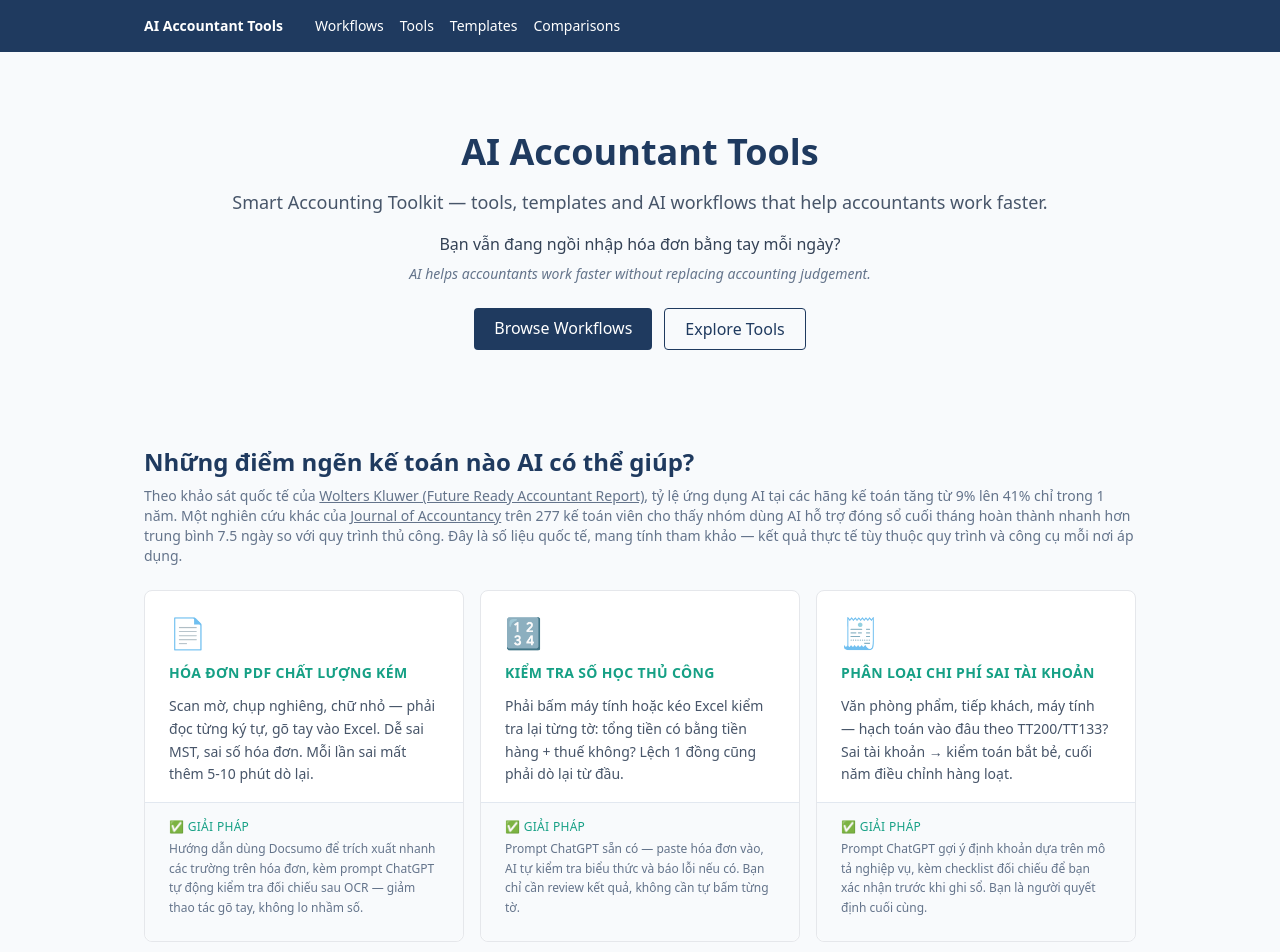
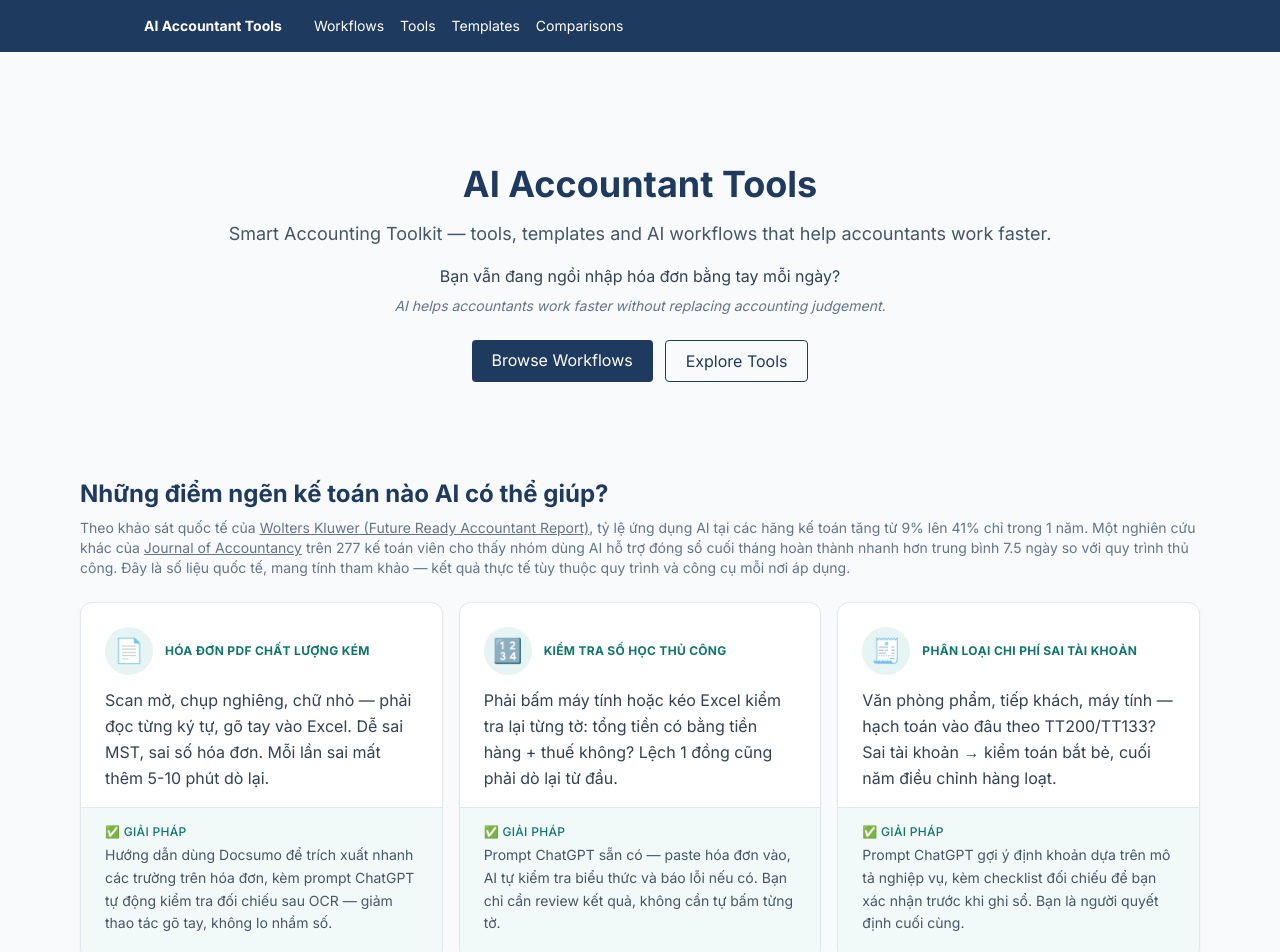
Before and after one commit to Meomeo-NT/ai-accountant-tools, a Next.js app: page / in a window 1280 px wide. Shown: the top 952 px of the page. Built offline with nearby package versions, Linux system fonts and the light colour scheme.

Commit message:
feat: apply design system from B2B/fintech research - update colors, PainCard, spacing, Inter font

```diff
--- a/src/app/layout.tsx
+++ b/src/app/layout.tsx
@@ -1,6 +1,9 @@
 import type { Metadata } from "next";
 import Link from "next/link";
+import { Inter } from "next/font/google";
 import "./globals.css";
+
+const inter = Inter({ subsets: ["latin"] });
 
 export const metadata: Metadata = {
   title: "AI Accountant Tools — Smart Accounting Toolkit",
@@ -21,7 +24,7 @@ export default function RootLayout({
 }) {
   return (
     <html lang="en">
-      <body className="min-h-screen flex flex-col">
+      <body className={`${inter.className} min-h-screen flex flex-col`}>
         <header className="bg-brand text-white">
           <nav className="max-w-5xl mx-auto px-4 py-4 flex flex-wrap gap-4 text-sm">
             <Link href="/" className="font-bold mr-4">
@@ -33,7 +36,7 @@ export default function RootLayout({
             <Link href="/comparisons">Comparisons</Link>
           </nav>
         </header>
-        <main className="flex-1 max-w-5xl mx-auto px-4 py-8 w-full">
+        <main className="flex-1 max-w-6xl mx-auto px-4 py-16 w-full">
           {children}
         </main>
         <footer className="bg-slate-800 text-slate-300 text-xs text-center py-6 px-4">
--- a/src/components/PainCard.tsx
+++ b/src/components/PainCard.tsx
@@ -7,15 +7,21 @@ interface PainCardProps {
 
 export default function PainCard({ icon, pain, consequence, solution }: PainCardProps) {
   return (
-    <div className="border rounded-lg p-6 bg-white hover:shadow-md transition-shadow flex flex-col">
-      <div className="text-3xl mb-3">{icon}</div>
-      <h3 className="font-bold text-sm uppercase tracking-wide text-accent">{pain}</h3>
-      <p className="text-sm text-slate-600 mt-3 leading-relaxed">{consequence}</p>
-      <div className="mt-4 pt-4 border-t border-slate-200 bg-slate-50 -mx-6 -mb-6 px-6 pb-6 rounded-b-lg">
-        <p className="text-xs font-medium text-accent uppercase tracking-wide mb-1">
+    <div className="border border-slate-200 rounded-xl p-6 bg-white shadow-sm hover:shadow-md hover:border-accent/20 transition-all duration-200 flex flex-col">
+      <div className="flex items-center gap-3 mb-3">
+        <span className="inline-flex items-center justify-center w-12 h-12 rounded-full bg-accent/10 text-2xl">
+          {icon}
+        </span>
+        <h3 className="font-bold text-xs uppercase tracking-wide text-accent-text">
+          {pain}
+        </h3>
+      </div>
+      <p className="text-base text-slate-700 leading-relaxed">{consequence}</p>
+      <div className="mt-4 pt-4 border-t border-slate-200 bg-accent/5 -mx-6 -mb-6 px-6 pb-6 rounded-b-xl">
+        <p className="text-xs font-medium text-accent-text uppercase tracking-wide mb-1">
           ✅ Giải pháp
         </p>
-        <p className="text-xs text-slate-500 leading-relaxed">{solution}</p>
+        <p className="text-sm text-slate-600 leading-relaxed">{solution}</p>
       </div>
     </div>
   );
--- a/tailwind.config.ts
+++ b/tailwind.config.ts
@@ -12,8 +12,18 @@ const config: Config = {
           light: "#2c5282",
         },
         accent: {
-          DEFAULT: "#16a085",
-          light: "#1abc9c",
+          DEFAULT: "#0d9488",   // teal — dùng cho bg/border/icon
+          light: "#14b8a6",     // teal sáng — hover state
+        },
+        "accent-text": {
+          DEFAULT: "#0f766e",   // teal-700 đậm — dùng cho mọi text (WCAG AA ~5.2:1)
+        },
+        neutral: {
+          50: "#f8fafc",
+          100: "#f1f5f9",
+          200: "#e2e8f0",
+          600: "#475569",
+          900: "#0f172a",
         },
       },
     },
```
Also changed, not shown: 1 other file (tests, documents, lock files or other folders).
